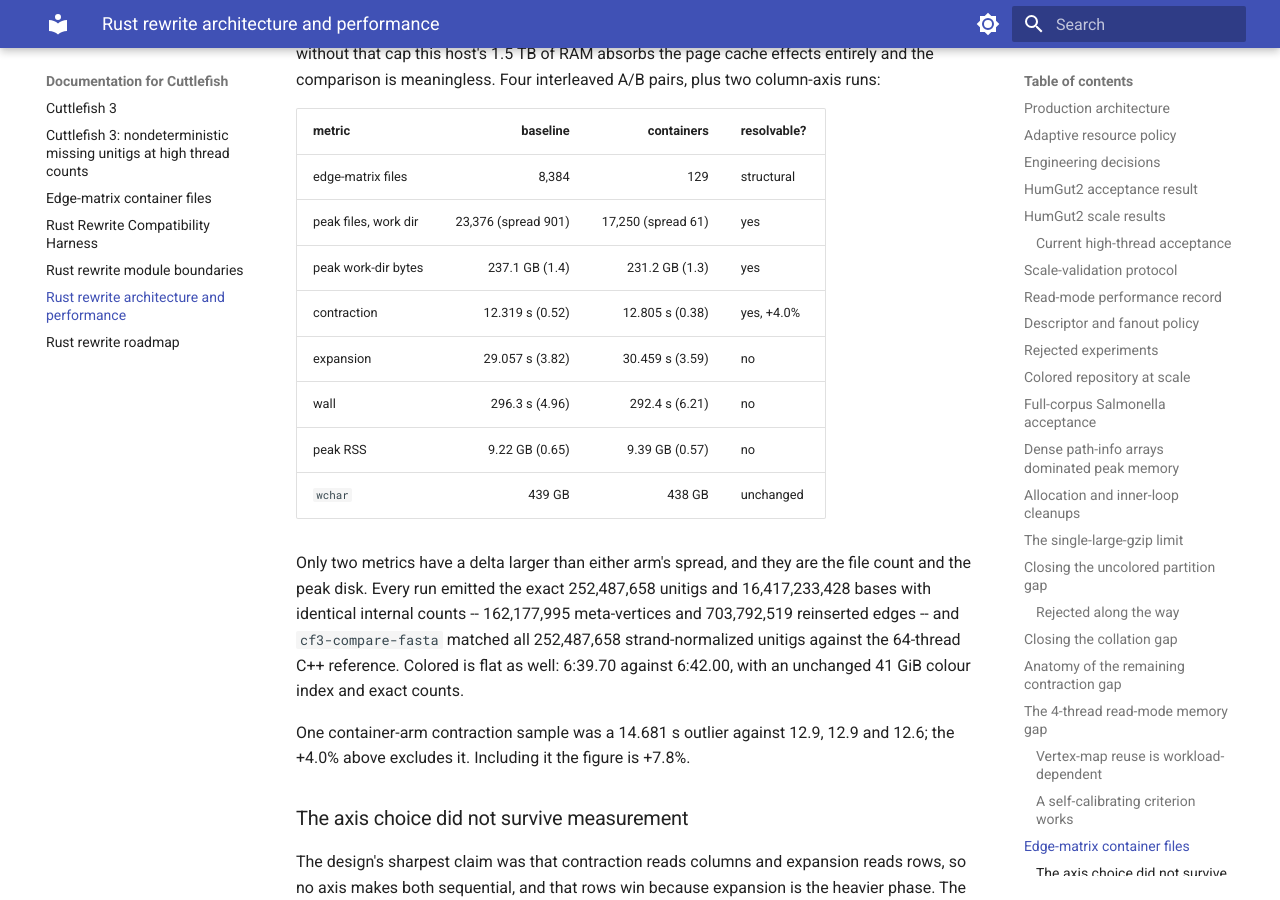
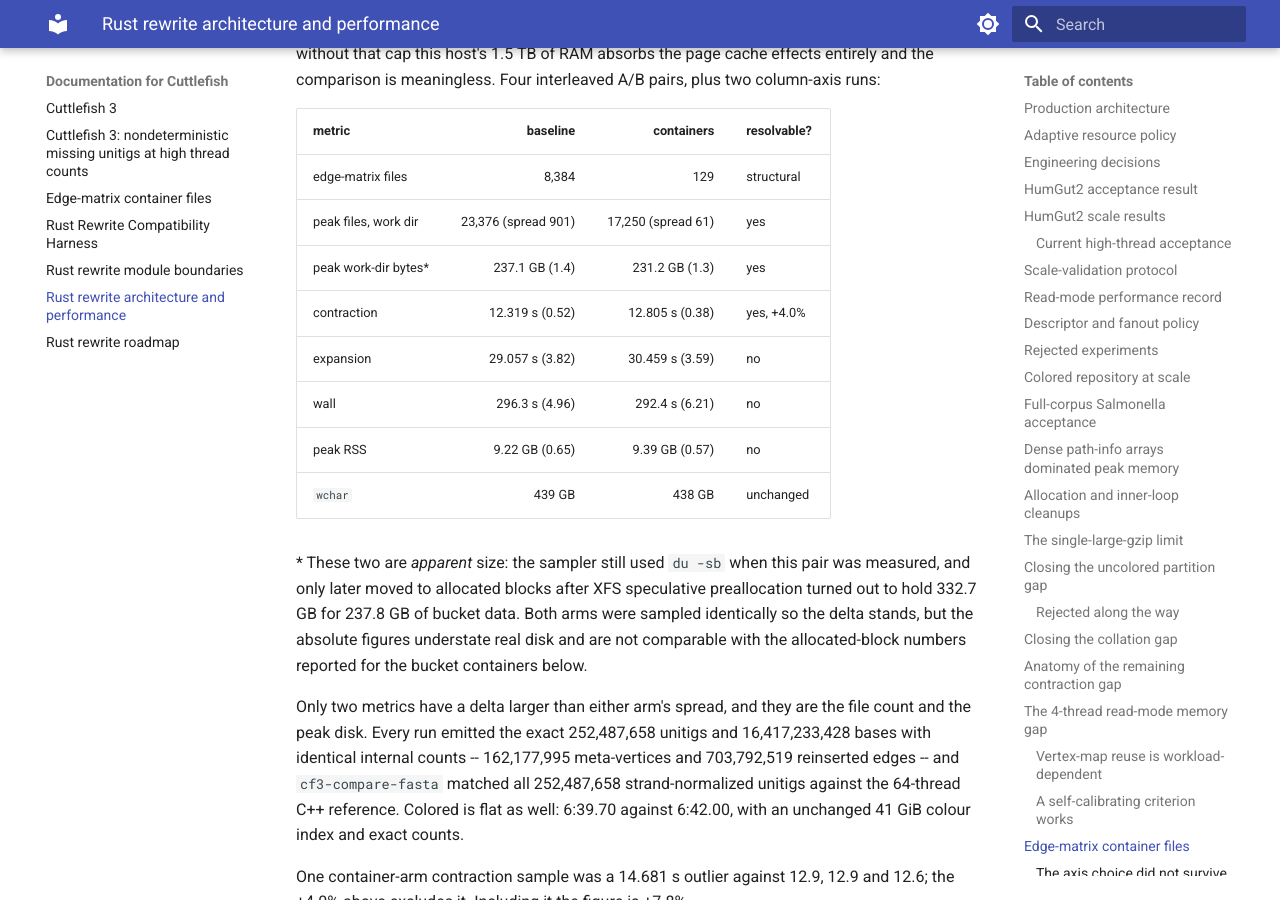
Before and after one commit to COMBINE-lab/cuttlefish, an MkDocs documentation site: the page built from docs/rust-rewrite-performance.md, in a window 1280 px wide and 900 px high, scrolled down 27765 px. Built offline with MkDocs 1.6.1 and Material for MkDocs 9.7.7, drawn with Linux system fonts in a browser that asks for light colours.

Commit message:
Flag which peak-disk figures are apparent size
The edge-matrix pair was measured before the sampler moved from `du -sb` to
allocated blocks, so its work-dir numbers understate real disk and are not
comparable with the bucket-container figures further down the same page. Both
arms were sampled identically, so the delta itself stands.

Co-Authored-By: Claude Opus 5 <noreply@anthropic.com>
Claude-Session: https://claude.ai/code/session_019pPeNngiuUSmkd9dBuU1A9

```diff
--- a/docs/rust-rewrite-performance.md
+++ b/docs/rust-rewrite-performance.md
@@ -1127,12 +1127,19 @@ pairs, plus two column-axis runs:
 | --- | ---: | ---: | --- |
 | edge-matrix files | 8,384 | 129 | structural |
 | peak files, work dir | 23,376 (spread 901) | 17,250 (spread 61) | yes |
-| peak work-dir bytes | 237.1 GB (1.4) | 231.2 GB (1.3) | yes |
+| peak work-dir bytes* | 237.1 GB (1.4) | 231.2 GB (1.3) | yes |
 | contraction | 12.319 s (0.52) | 12.805 s (0.38) | yes, +4.0% |
 | expansion | 29.057 s (3.82) | 30.459 s (3.59) | no |
 | wall | 296.3 s (4.96) | 292.4 s (6.21) | no |
 | peak RSS | 9.22 GB (0.65) | 9.39 GB (0.57) | no |
 | `wchar` | 439 GB | 438 GB | unchanged |
+
+\* These two are *apparent* size: the sampler still used `du -sb` when this
+pair was measured, and only later moved to allocated blocks after XFS
+speculative preallocation turned out to hold 332.7 GB for 237.8 GB of bucket
+data. Both arms were sampled identically so the delta stands, but the absolute
+figures understate real disk and are not comparable with the allocated-block
+numbers reported for the bucket containers below.
 
 Only two metrics have a delta larger than either arm's spread, and they are the
 file count and the peak disk. Every run emitted the exact 252,487,658 unitigs
```
